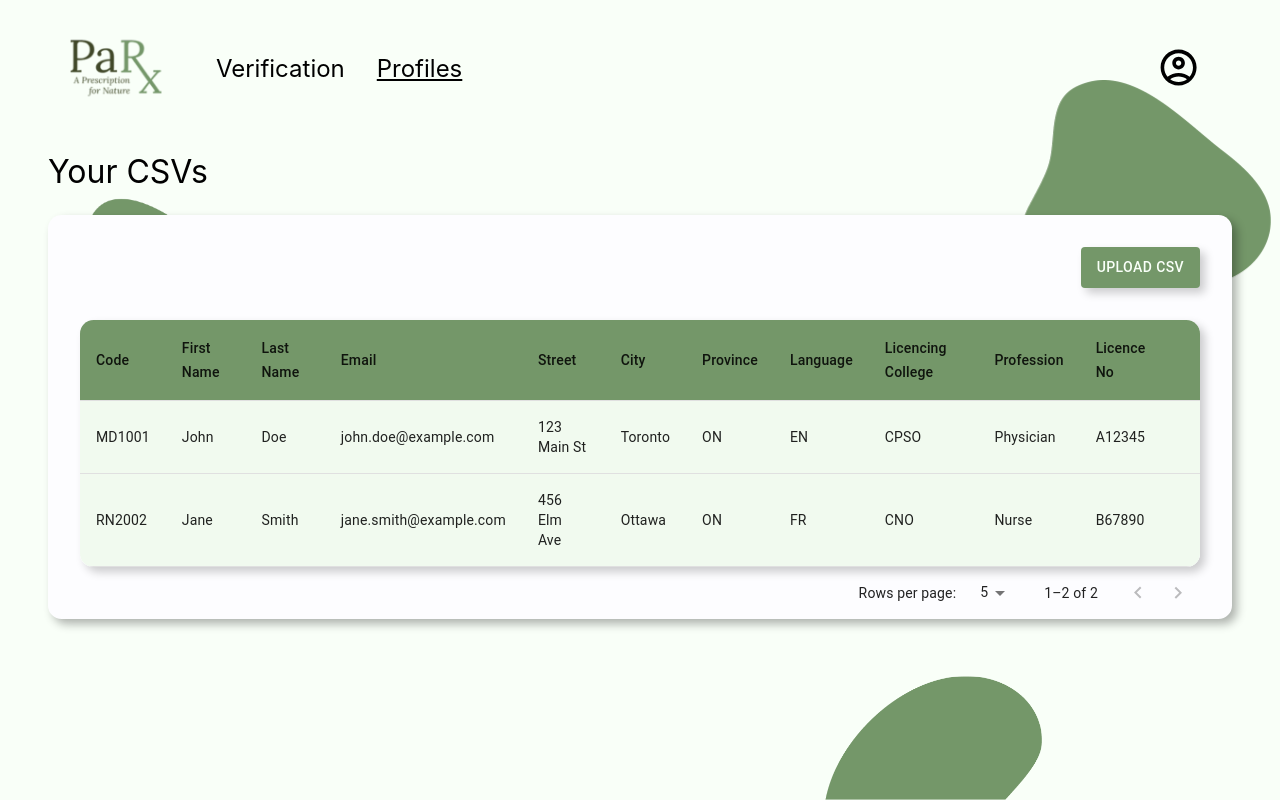
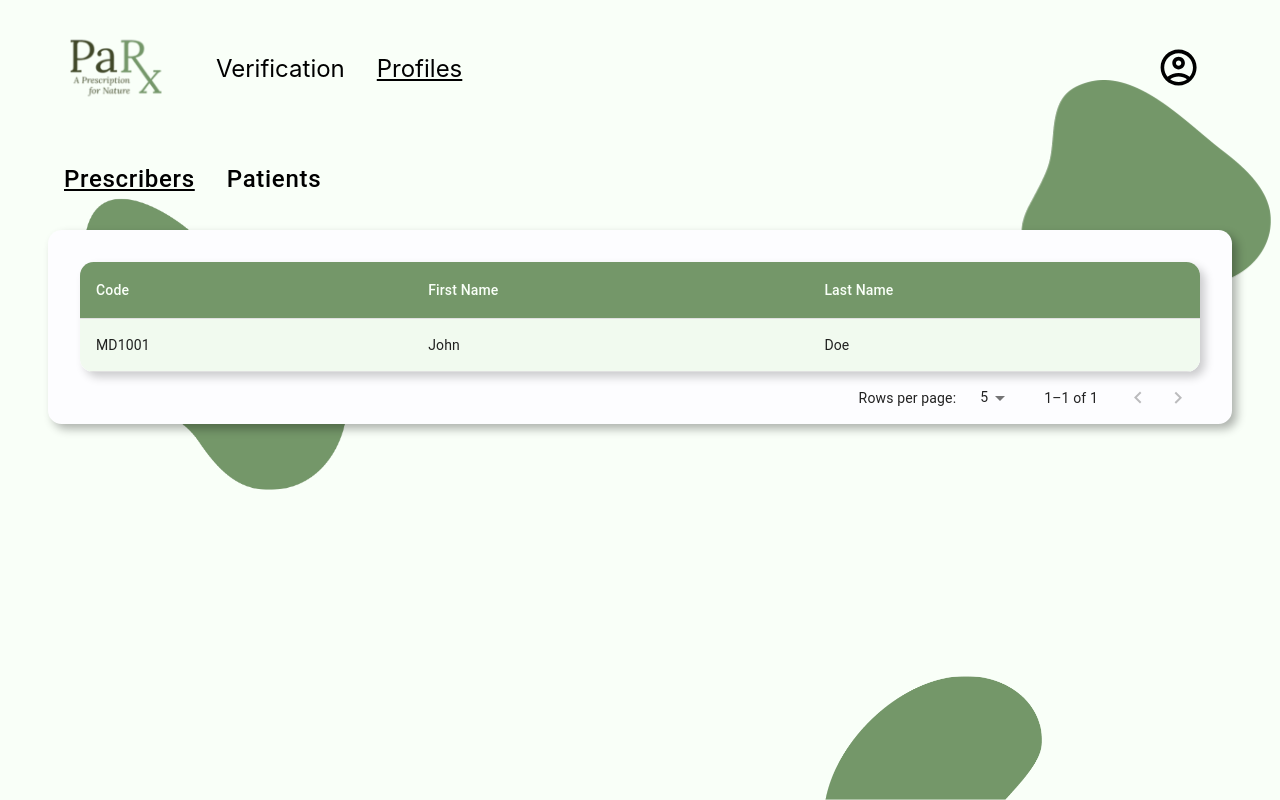
Before and after one commit to ThunderRoar/c01w24-project-notParx, a React (Create React App) app in the folder frontend/: page /admin/profiles in a window 1280 px wide. Built offline with nearby package versions, Linux system fonts and the light colour scheme.

Commit message:
adding 2 separated tables to profiles for patient and doctor

```diff
--- a/frontend/src/components/admin/profiles/Profiles.jsx
+++ b/frontend/src/components/admin/profiles/Profiles.jsx
@@ -9,78 +9,74 @@ import TableContainer from '@mui/material/TableContainer';
 import TableHead from '@mui/material/TableHead';
 import TableRow from '@mui/material/TableRow';
 
+import Tabs from '@mui/material/Tabs';
+import Tab from '@mui/material/Tab';
+
 const Profiles = () => {
+    const [prescriberPage, setPrescriberPage] = React.useState(0);
+    const [prescriberRowsPerPage, setPrescriberRowsPerPage] = React.useState(5);
 
-    const [rowsPerPage, setRowsPerPage] = React.useState(5);
-    const [page, setPage] = React.useState(0);
+    const [patientPage, setPatientPage] = React.useState(0);
+    const [patientRowsPerPage, setPatientRowsPerPage] = React.useState(5);
 
-    const handleChangePage = (event, newPage) => {
-        setPage(newPage);
-    };
+    const [selectedTab, setSelectedTab] = React.useState(0); // State for selected tab
 
-    const handleChangeRowsPerPage = (event) => {
-        setRowsPerPage(+event.target.value);
-        setPage(0); // Reset page to 0 when rows per page change
-    };
-
-    const sampleData = [
+    // Separate Data for Prescribers and Patients
+    const prescriberData = [
         {
             id: 1,
             code: 'MD1001',
             first: 'John',
             last: 'Doe',
-            email: 'john.doe@example.com',
-            street: '123 Main St',
-            city: 'Toronto',
-            province: 'ON',
-            lang: 'EN',
-            college: 'CPSO',
-            profession: 'Physician',
-            licence: 'A12345',
-            'view-prescription': true
         },
+    ];
+
+    const patientData = [
         {
-            id: 2,
-            code: 'RN2002',
+            id: 1,
+            code: 'PT3001',
             first: 'Jane',
             last: 'Smith',
-            email: 'jane.smith@example.com',
-            street: '456 Elm Ave',
-            city: 'Ottawa',
-            province: 'ON',
-            lang: 'FR',
-            college: 'CNO',
-            profession: 'Nurse',
-            licence: 'B67890',
-            'view-prescription': false
         },
-        // Add more entries as needed...
     ];
 
-    const columns = [
+    const columns = [ // Sample columns - add depending on what api returns
         { id: 'code', label: 'Code' },
         { id: 'first', label: 'First Name' },
         { id: 'last', label: 'Last Name' },
-        { id: 'email', label: 'Email' },
-        { id: 'street', label: 'Street' },
-        { id: 'city', label: 'City' },
-        { id: 'province', label: 'Province' },
-        { id: 'lang', label: 'Language' },
-        { id: 'college', label: 'Licencing College' },
-        { id: 'profession', label: 'Profession' },
-        { id: 'licence', label: 'Licence No' },
-        { id: 'view-prescription', label: '' },
     ];
 
+    const handlePrescriberPageChange = (event, newPage) => {
+        setPrescriberPage(newPage);
+    };
+
+    const handlePrescriberRowsPerPageChange = (event) => {
+        setPrescriberRowsPerPage(+event.target.value);
+        setPrescriberPage(0);
+    };
+
+    const handlePatientPageChange = (event, newPage) => {
+        setPatientPage(newPage);
+    };
+
+    const handlePatientRowsPerPageChange = (event) => {
+        setPatientRowsPerPage(+event.target.value);
+        setPatientPage(0);
+    };
+
+    const handleTabChange = (event, newValue) => {
+        setSelectedTab(newValue);
+    };
+
     return (
-        <div className='admin-verification-component'>
-        <div className='verif-header'> Your CSVs </div>
+        <div className='admin-profiles-component'>
+            <div className='verif-header'>
+                <Tabs value={selectedTab} onChange={handleTabChange}>
+                    <Tab className={selectedTab === 0 ? 'active tab-label' : 'tab-label'} label="Prescribers" />
+                    <Tab className={selectedTab === 1 ? 'active tab-label' : 'tab-label'} label="Patients" />
+                </Tabs>
+            </div>
             <div className='content'>
-            <div className='controls'>
-                <Button className='upload-button'>
-                    <span>Upload CSV</span>
-                </Button>
-            </div>
                 <div className='table-container'>
                     <TableContainer className='table-cont'>
                         <Table className='table'>
@@ -92,25 +88,50 @@ const Profiles = () => {
                                 </TableRow>
                             </TableHead>
                             <TableBody>
-                            {sampleData.map((row) => (
+                                {selectedTab === 0 ? (
+                                    prescriberData.map((row) => (
                                         <TableRow className='table-row' key={row.id}>
+                                            {/* Render prescriber columns */}
                                             {columns.map((column) => (
                                                 <TableCell key={column.id}>{row[column.id]}</TableCell>
                                             ))}
                                         </TableRow>
+                                    ))
+                                ) : (
+                                    patientData.map((row) => (
+                                        <TableRow className='table-row' key={row.id}>
+                                            {/* Render patient columns */}
+                                            {columns.map((column) => (
+                                                <TableCell key={column.id}>{row[column.id]}</TableCell>
                                             ))}
+                                        </TableRow>
+                                    ))
+                                )}
                             </TableBody>
                         </Table>
                     </TableContainer>
+                    {selectedTab === 0 && ( // Show Prescriber Pagination
                         <TablePagination
-                    rowsPerPageOptions={[5, 10, 25]} // Options for rows per page
+                            rowsPerPageOptions={[5, 10, 25]}
                             component="div"
-                    count={sampleData.length}
-                    rowsPerPage={rowsPerPage}
-                    page={page}
-                    onPageChange={handleChangePage}
-                    onRowsPerPageChange={handleChangeRowsPerPage}
+                            count={prescriberData.length}
+                            rowsPerPage={prescriberRowsPerPage}
+                            page={prescriberPage}
+                            onPageChange={handlePrescriberPageChange}
+                            onRowsPerPageChange={handlePrescriberRowsPerPageChange}
                         />
+                    )}
+                    {selectedTab === 1 && ( // Show Patient Pagination
+                        <TablePagination
+                            rowsPerPageOptions={[5, 10, 25]}
+                            component="div"
+                            count={patientData.length}
+                            rowsPerPage={patientRowsPerPage}
+                            page={patientPage}
+                            onPageChange={handlePatientPageChange}
+                            onRowsPerPageChange={handlePatientRowsPerPageChange}
+                        />
+                    )}
                 </div>
             </div>
         </div>
--- a/frontend/src/components/admin/profiles/Profiles.scss
+++ b/frontend/src/components/admin/profiles/Profiles.scss
@@ -1,7 +1,21 @@
-.admin-verification-component {
+.admin-profiles-component {
     .verif-header {
         font-size: 2rem !important;
         margin-bottom: 1.5rem;
+        .tab-label {
+            padding-left: 1rem;
+            padding-right: 1rem;
+            font-size: 1.5rem;
+            color: #000000;
+            text-decoration: none;
+            text-transform: none !important;
+            &.active {
+                text-decoration: underline !important;
+            }
+        }
+        .MuiTabs-indicator {
+            display: none;
+        }
     }
     .content {
         background-color: #FDFDFF;
@@ -10,22 +24,10 @@
         display: flex;
         flex-direction: column;
         justify-content: space-between;
-        gap: 2rem;
-        .controls {
-            display: flex;
-            justify-content: right;
-            flex-direction: row;
-            .upload-button {
-                margin: 2rem 2rem 0rem 0rem;
-                padding: 0.5rem 1rem 0.5rem 1rem;
-                background-color: #749769;
-                color: #F9FFF8;
-                box-shadow: 5px 5px 10px rgba(0, 0, 0, 0.2);
-            }
-        }
         .table-container {
             padding-left: 2rem;
             padding-right: 2rem;
+            padding-top: 2rem;
             .table-cont {
                 box-shadow: 5px 5px 10px rgba(0, 0, 0, 0.2);
                 border-radius: .85rem;
@@ -34,7 +36,9 @@
                     .table-header {
                         background-color: #749769;
                         .header-row {
-                            color: #F9FFF8 !important;
+                            th {
+                                color: #F9FFF8 !important;
+                            }
                         }
                     }
                     .table-row {
--- a/frontend/src/components/admin/verification/Verification.scss
+++ b/frontend/src/components/admin/verification/Verification.scss
@@ -34,7 +34,9 @@
                     .table-header {
                         background-color: #749769;
                         .header-row {
-                            color: #F9FFF8 !important;
+                            th {
+                                color: #F9FFF8 !important;
+                            }
                         }
                     }
                     .table-row {
```
Lines whose indentation alone changed are shown as unchanged.
